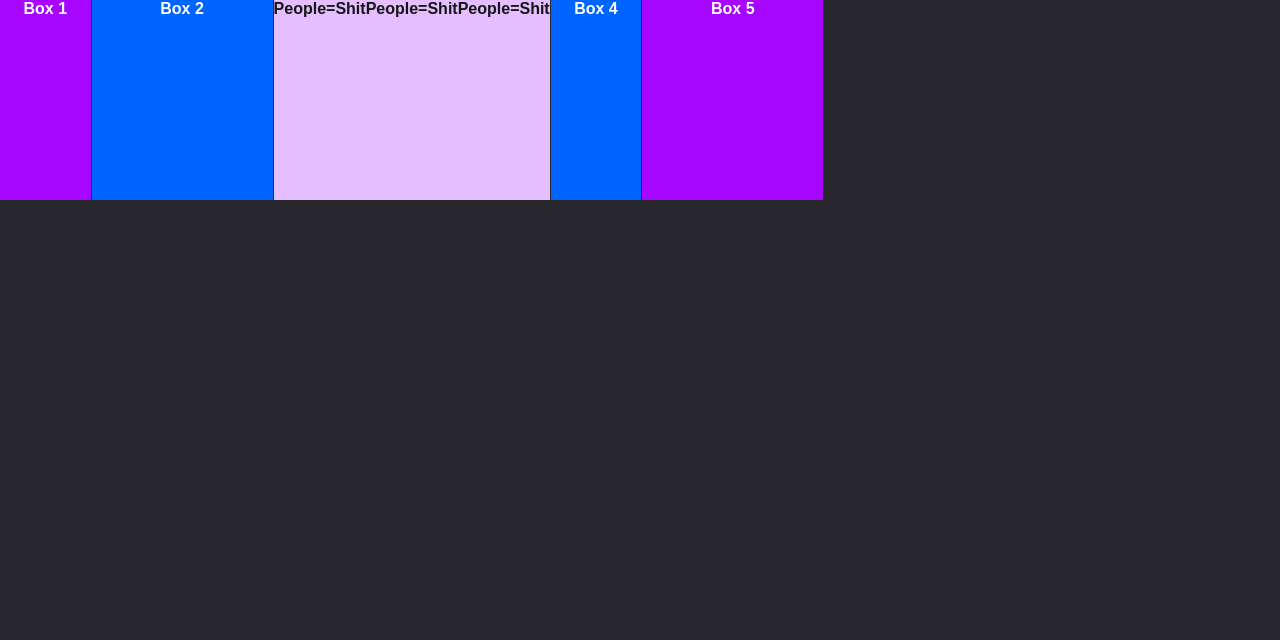
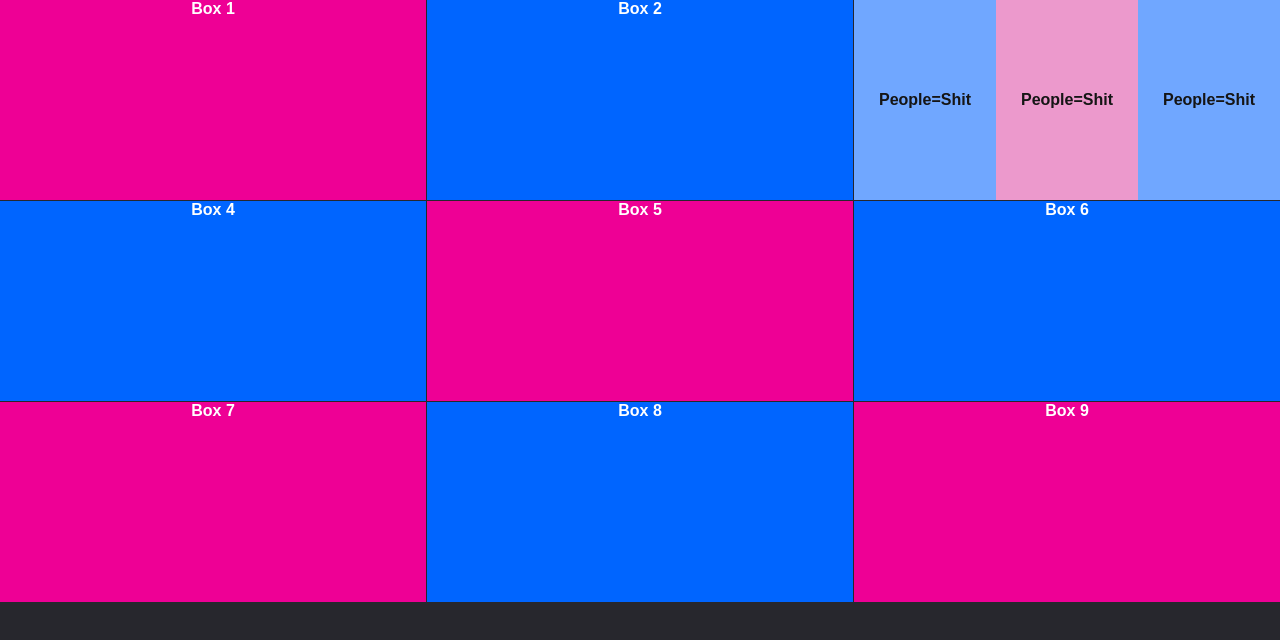
Before and after one commit to AbidAlWassie/CSS-Grid-experimental1, a plain HTML site: page grid.html in a window 1280 px wide. Drawn offline with Linux system fonts and the light colour scheme.

Commit message:
updated project

```diff
--- a/css/grid.scss
+++ b/css/grid.scss
@@ -8,7 +8,7 @@ body {
 
 .container {
   display: grid;
-  grid-template-columns: repeat(3, 1fr 2fr 1fr);
+  grid-template-columns: repeat(1, 1fr 1fr 1fr);
   grid-auto-rows: minmax(200px, auto);
   grid-gap: 1px;
 }
@@ -19,7 +19,7 @@ body {
 }
 
 .container > div:nth-child(odd) {
-  background: #a605ff;
+  background: #ee0095;
 }
 
 .nested-element {
@@ -28,6 +28,13 @@ body {
 }
 
 .nested-element > div {
-  background: #e4beff;
+  display: flex;
+  justify-content: center;
+  align-items: center;
+  background: #ec99cc;
   color: #151515;
 }
+
+.nested-element > div:nth-child(odd) {
+  background: #70a7ff;
+}
--- a/grid.html
+++ b/grid.html
@@ -14,8 +14,12 @@
     <div>People=Shit</div>
     <div>People=Shit</div>
   </div>
-  <div class="box box3">Box 4</div>
-  <div class="box box3">Box 5</div>
+  <div class="box box4">Box 4</div>
+  <div class="box box5">Box 5</div>
+  <div class="box box6">Box 6</div>
+  <div class="box box7">Box 7</div>
+  <div class="box box8">Box 8</div>
+  <div class="box box9">Box 9</div>
 </div>
 </body>
 </html>
```
Also changed, not shown: css/grid.css, 1 other file.
